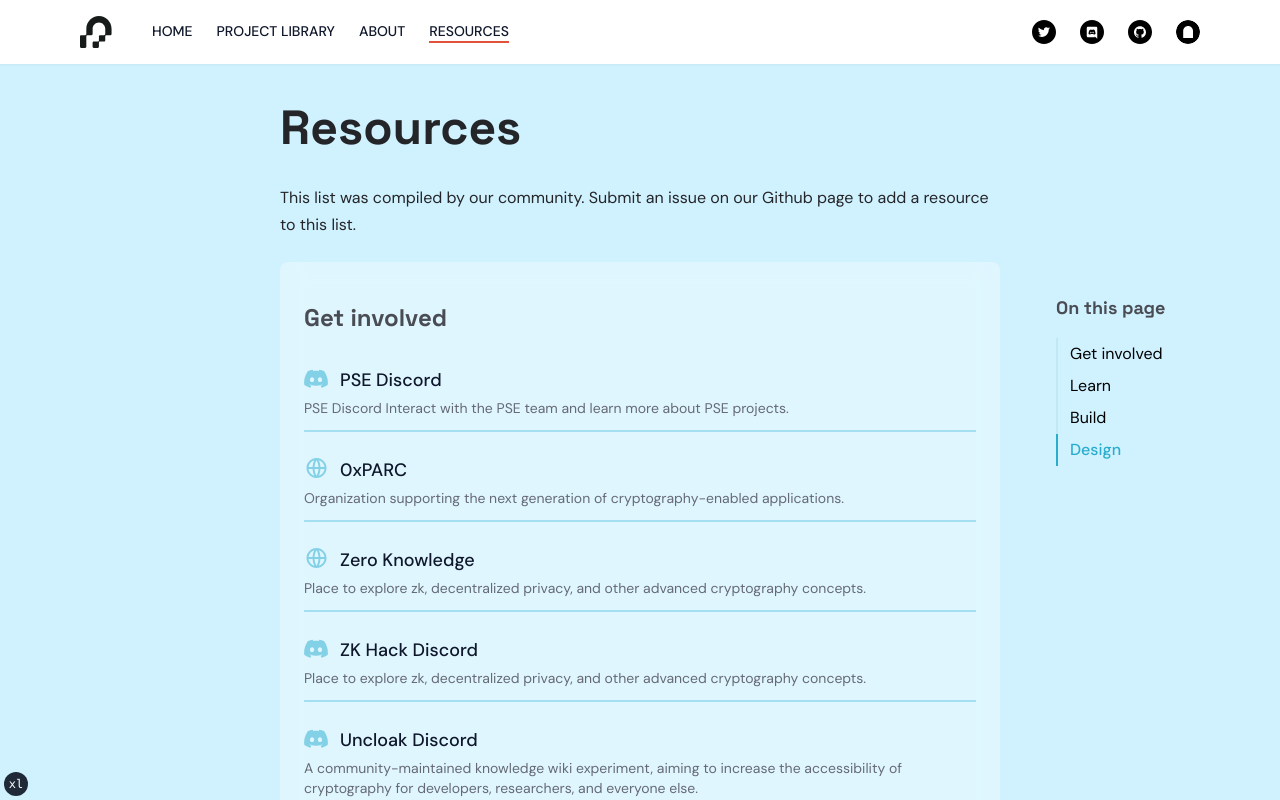
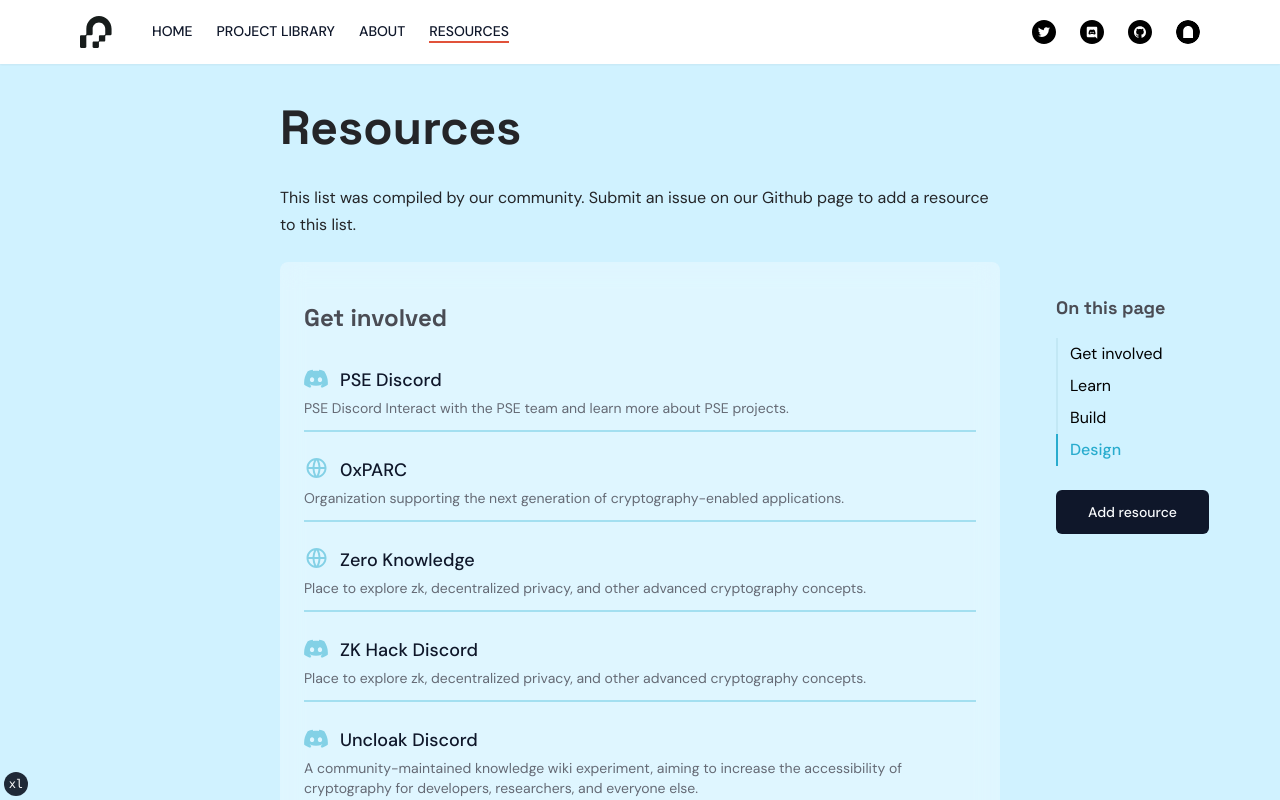
Before and after one commit to privacy-scaling-explorations/pse.dev, a Next.js app: page /resources in a window 1280 px wide. Shown: the top 800 px of the page. Built offline with nearby package versions, Linux system fonts and the light colour scheme.

Commit message:
add resource

```diff
--- a/app/resources/page.tsx
+++ b/app/resources/page.tsx
@@ -159,8 +159,7 @@
           })}
         </ul>
       </div>
-      {/* TODO: add lint to github for edit this page when is merged*/}
-      <Link href={"/"} className="hidden">
+      <Link href={"https://github.com/privacy-scaling-explorations/website-v2/blob/main/app/content/resources.md"} >
         <Button size="lg">
           <span className="text-left text-sm font-medium">Add resource</span>
         </Button>
```
